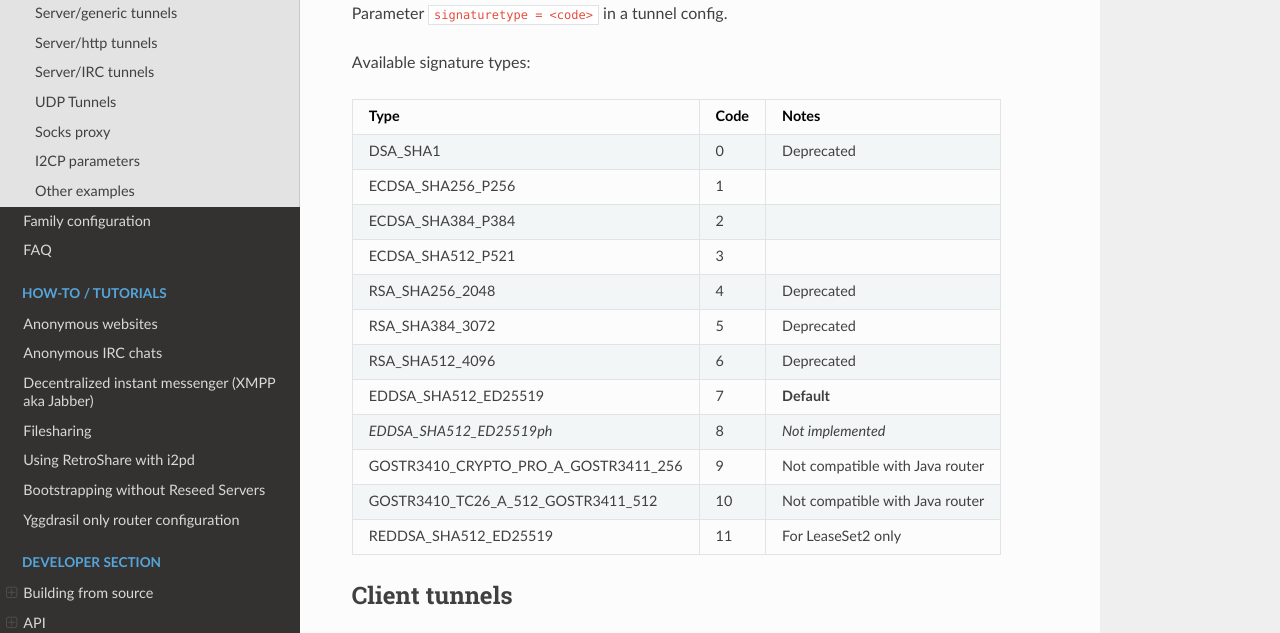
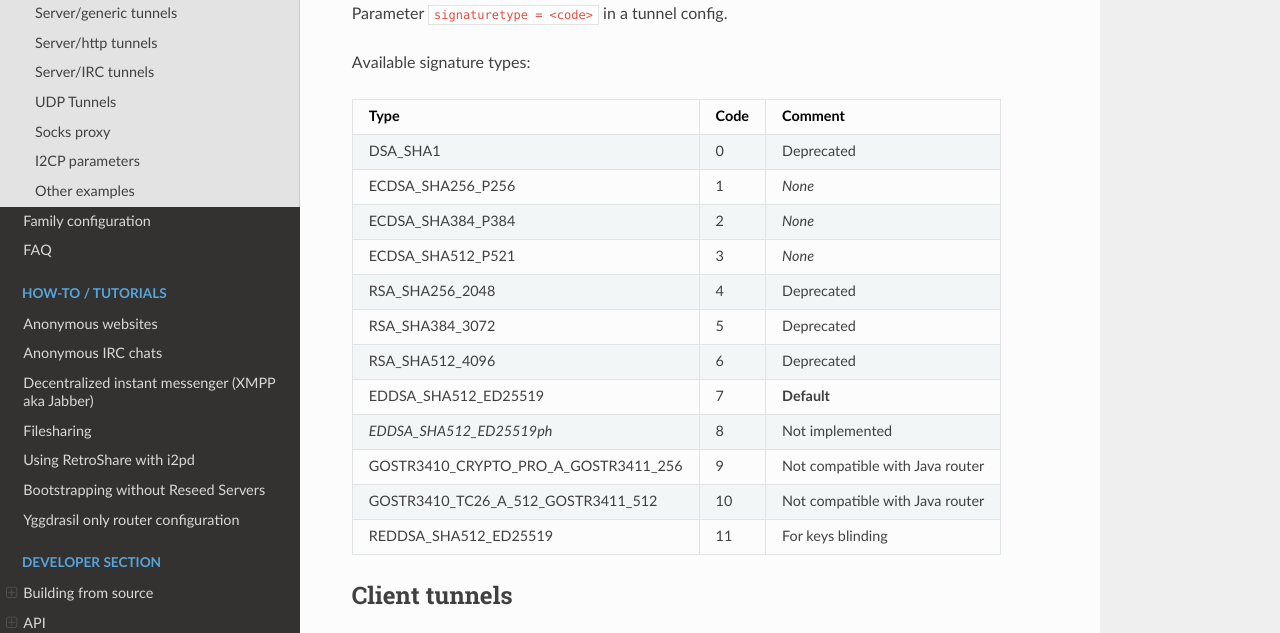
Before and after one commit to PurpleI2P/i2pd_docs_en, an MkDocs documentation site: the page built from docs/user-guide/tunnels.md, in a window 1280 px wide and 900 px high, scrolled down 733 px. Shown: the part 151-784 px from the top of the window. Built offline with MkDocs 1.6.1, drawn with Linux system fonts in a browser that asks for light colours; nearby versions of some CDN libraries; old or Windows-style settings are respelled for this version of MkDocs.

Commit message:
11 - For keys blinding

```diff
--- a/docs/user-guide/tunnels.md
+++ b/docs/user-guide/tunnels.md
@@ -34,20 +34,20 @@ Parameter `signaturetype = <code>` in a tunnel config.
 
 Available signature types:
 
-Type                                 | Code | Notes
+Type                                 | Code | Comment
 ------------------------------------ | ---- | -----------
 DSA_SHA1                             | 0    | Deprecated
-ECDSA_SHA256_P256                    | 1    |
-ECDSA_SHA384_P384                    | 2    |
-ECDSA_SHA512_P521                    | 3    |
+ECDSA_SHA256_P256                    | 1    | *None*
+ECDSA_SHA384_P384                    | 2    | *None*
+ECDSA_SHA512_P521                    | 3    | *None*
 RSA_SHA256_2048                      | 4    | Deprecated
 RSA_SHA384_3072                      | 5    | Deprecated
 RSA_SHA512_4096                      | 6    | Deprecated
 EDDSA_SHA512_ED25519                 | 7    | **Default**
-*EDDSA_SHA512_ED25519ph*             | 8    | *Not implemented*
+*EDDSA_SHA512_ED25519ph*             | 8    | Not implemented
 GOSTR3410_CRYPTO_PRO_A_GOSTR3411_256 | 9    | Not compatible with Java router
 GOSTR3410_TC26_A_512_GOSTR3411_512   | 10   | Not compatible with Java router
-REDDSA_SHA512_ED25519                | 11   | For LeaseSet2 only
+REDDSA_SHA512_ED25519                | 11   | For keys blinding
 
 
 Client tunnels
```
